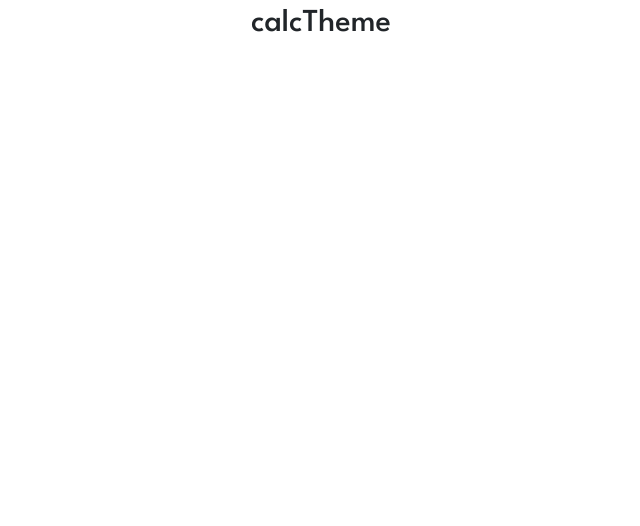
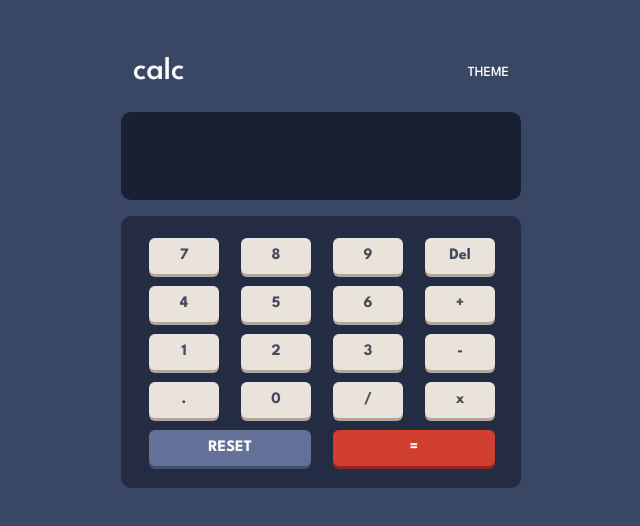
Before and after one commit to Ik3nna/Calculator, a React (Create React App) app: page / in a window 1280 px wide. Shown: the top 526 px of the page, without its empty margins (319-959 px from the left). Built offline with nearby package versions, Linux system fonts and the light colour scheme.

Commit message:
Completion of UI

```diff
--- a/src/App.js
+++ b/src/App.js
@@ -1,11 +1,15 @@
 import React from "react";
 import Header from "./header";
+import Screen from "./screen";
+import ButtonContainer from "./buttonContainer";
 
 function App() {
   return(
-    <>
+    <main>
       <Header />
-    </>
+      <Screen />
+      <ButtonContainer />
+    </main>
   );
 }
 
--- a/src/buttonContainer.js
+++ b/src/buttonContainer.js
@@ -0,0 +1,59 @@
+import React from "react";
+import { Container, Row, Col, Button } from "react-bootstrap";
+
+function ButtonContainer () {
+
+    return(
+        <section className="wrapper mt-3 p-3">
+            <Container>
+                <Row>
+                    <Col xs = {{ span: 3 }}><Button>7</Button></Col>
+
+                    <Col xs = {{ span: 3 }}><Button>8</Button></Col>
+
+                    <Col xs = {{ span: 3 }}><Button>9</Button></Col>
+
+                    <Col xs = {{ span: 3 }}><Button>Del</Button></Col>
+                </Row>
+
+                <Row>
+                    <Col xs = {{ span: 3 }}><Button>4</Button></Col>
+
+                    <Col xs = {{ span: 3 }}><Button>5</Button></Col>
+
+                    <Col xs = {{ span: 3 }}><Button>6</Button></Col>
+
+                    <Col xs = {{ span: 3 }}><Button>+</Button></Col>
+                </Row>
+
+                <Row>
+                    <Col xs = {{ span: 3 }}><Button>1</Button></Col>
+
+                    <Col xs = {{ span: 3 }}><Button>2</Button></Col>
+
+                    <Col xs = {{ span: 3 }}><Button>3</Button></Col>
+
+                    <Col xs = {{ span: 3 }}><Button>-</Button></Col>
+                </Row>
+
+                <Row>
+                    <Col xs = {{ span: 3 }}><Button>.</Button></Col>
+
+                    <Col xs = {{ span: 3 }}><Button>0</Button></Col>
+
+                    <Col xs = {{ span: 3 }}><Button>/</Button></Col>
+
+                    <Col xs = {{ span: 3 }}><Button>x</Button></Col>
+                </Row>
+
+                <Row>
+                    <Col xs = {{ span: 6 }}><Button className="reset">Reset</Button></Col>
+
+                    <Col xs = {{ span: 6 }}><Button  className="equal">=</Button></Col>
+                </Row>
+            </Container>
+        </section>
+    );
+}
+
+export default ButtonContainer;
--- a/src/context.js
+++ b/src/context.js
@@ -1,4 +1,4 @@
-import React, { useContext } from "react";
+import React, { useState, useContext } from "react";
 
 const AppContext = React.createContext();
 
@@ -6,7 +6,8 @@ export const AppProvider = ({ children })=>{
 
 
     return(
-        <AppContext.Provider value={{}}>
+        <AppContext.Provider value={{
+        }}>
             {children}
         </AppContext.Provider>
     );
--- a/src/header.js
+++ b/src/header.js
@@ -3,11 +3,11 @@ import { Container } from "react-bootstrap";
 
 function Header() {
     return(
-        <header>
-            <Container className="d-flex justify-content-center align-items-center">
+        <header className="m-auto">
+            <Container className="d-flex justify-content-center align-items-center mt-5">
                 <p>calc</p>
 
-                <div>
+                <div className="theme">
                     <p>Theme</p>
                 </div>
             </Container>
--- a/src/index.css
+++ b/src/index.css
@@ -12,11 +12,12 @@
   --delAndResetKeyShadow: hsl(224, 28%, 35%);
   --equalSignAndToggle: hsl(6, 63%, 50%);
   --equalSignShadow: hsl(6, 70%, 34%);
-  --equalSignHover: hsl(30, 25%, 89%);
-  --equalSignShadow: hsl(28, 16%, 65%);
+  --keyBackground: hsl(30, 25%, 89%);
+  --keyShadow: hsl(28, 16%, 65%);
 
   --text: hsl(221, 14%, 31%);
   --otherTexts: hsl(0, 0%, 100%);
+  --equalSignText: hsl(0, 0%, 100%);
 }
 .theme2 {
   --mainBackground: hsl(0, 0%, 90%);
@@ -27,11 +28,12 @@
   --delAndResetKeyShadow: hsl(185, 58%, 25%);
   --equalSignAndToggle: hsl(25, 98%, 40%);
   --equalSignShadow: hsl(25, 99%, 27%);
-  --equalSignHover: hsl(45, 7%, 89%);
-  --equalSignShadow: hsl(35, 11%, 61%);
+  --keyBackground: hsl(45, 7%, 89%);
+  --keyShadow: hsl(35, 11%, 61%);
 
   --text: hsl(221, 14%, 31%);
   --otherTexts: hsl(0, 0%, 100%);
+  --equalSignText: hsl(0, 0%, 100%);
 }
 .theme3 {
   --mainBackground: hsl(268, 75%, 9%);
@@ -42,8 +44,8 @@
   --delAndResetKeyShadow: hsl(285, 91%, 52%);
   --equalSignAndToggle: hsl(176, 100%, 44%);
   --equalSignShadow: hsl(177, 92%, 70%);
-  --equalSignHover: hsl(268, 47%, 21%);
-  --equalSignShadow: hsl(290, 70%, 36%);
+  --keyBackground: hsl(268, 47%, 21%);
+  --keyShadow: hsl(290, 70%, 36%);
 
   --text: hsl(52, 100%, 62%);
   --otherTexts: hsl(0, 0%, 100%);
@@ -53,5 +55,70 @@
 body {
   font-family: 'League Spartan', sans-serif;
   font-size: 32px;
+  background-color: var(--mainBackground);
+}
+
+
+
+/* Header */
+header {
+  width: 400px;
+}
+header p {
+  margin-right: auto;
+  color: var(--otherTexts);
+}
+.theme {
+  font-size: 14px;
+  text-transform: uppercase;
+}
+
+
+
+/* Screen Input */
+input {
+  width: 400px;
+  border-radius: 10px;
+  padding: 20px;
+  background-color: var(--screenBackground);
+  outline: none;
+  border: none;
+  color: var(--otherTexts);
+}
+
+
+
+/* Button Container */
+.wrapper {
+  width: 400px;
+  background-color: var(--toggleAndKeypadBackground);
+  border-radius: 10px;
+  margin: auto;
+}
+button {
+  width: 70px !important;
+  background-color: var(--keyBackground) !important;
+  border: none !important;
+  outline: none !important;
+  color: var(--text) !important;
+  font-weight: 700 !important;
+  box-shadow: 0 3px var(--keyShadow) !important;
+}
+button:hover {
 
 }
+.del, .reset {
+  background-color: var(--delAndResetKey) !important;
+  text-transform: uppercase;
+  box-shadow: 0px 3px var(--delAndResetKeyShadow) !important;
+  color: var(--otherTexts) !important;
+}
+.equal {
+  background-color: var(--equalSignAndToggle) !important;
+  text-transform: uppercase;
+  color: var(--equalSignText) !important;
+  box-shadow: 0px 3px var(--equalSignShadow) !important;
+}
+.row:last-child button {
+  width: 162px !important;
+}
--- a/src/screen.js
+++ b/src/screen.js
@@ -0,0 +1,13 @@
+import React from "react";
+import { Container } from "react-bootstrap";
+
+function Screen () {
+
+    return(
+        <Container className="d-flex justify-content-center align-items-center">
+            <input type="text" readOnly />
+        </Container>
+    );
+}
+
+export default Screen;
```
